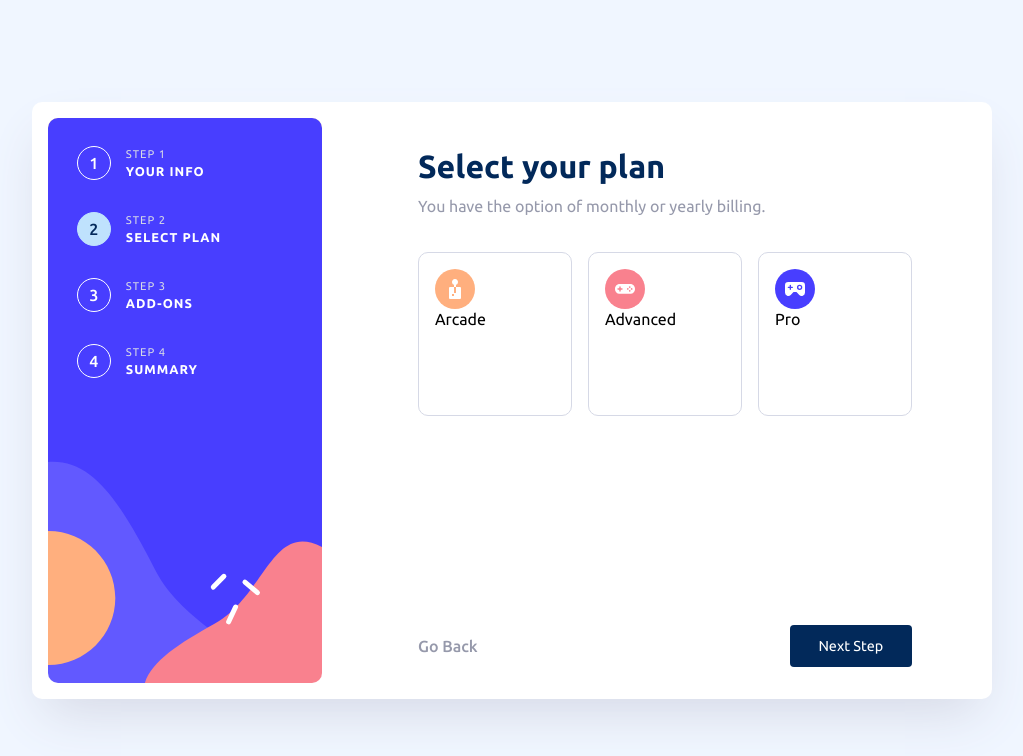
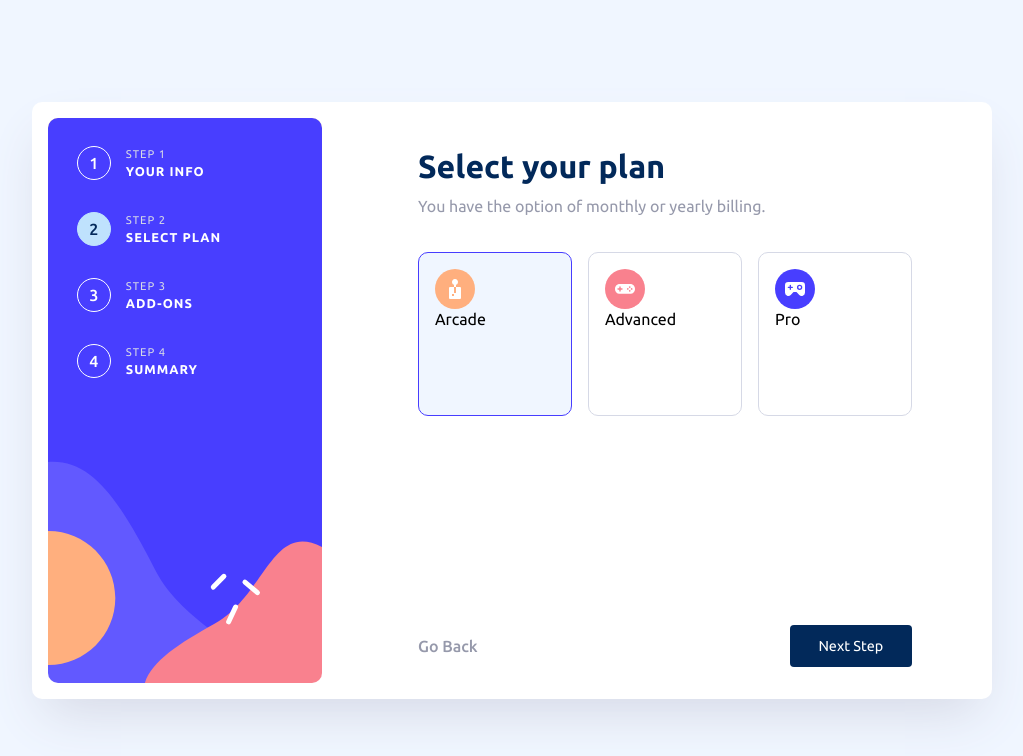
Before and after one commit to kdumagalhaes/multi-step-form, a React (Vite) app: page /select-plan in a window 1280 px wide. Shown: the top 756 px of the page, without its empty margins (128-1151 px from the left). Built offline with nearby package versions, Linux system fonts and the light colour scheme.

Commit message:
Add selected plan value

```diff
--- a/src/components/Content/ContentSelectPlan/ContentSelectPlan.module.scss
+++ b/src/components/Content/ContentSelectPlan/ContentSelectPlan.module.scss
@@ -18,4 +18,9 @@
       border: 1px solid $purplish-blue;
     }
   }
+
+  .selected {
+    background-color: $magnolia;
+    border: 1px solid $purplish-blue;
+  }
 }
--- a/src/components/Content/ContentSelectPlan/ContentSelectPlan.tsx
+++ b/src/components/Content/ContentSelectPlan/ContentSelectPlan.tsx
@@ -7,8 +7,16 @@ const ContentSelectPlan = () => {
     <div className={styles.container}>
       {PLANS.map((plan) => {
         return (
-          <div key={plan.id} role='button' className={styles['plan-card']}>
-            <img src={getIcon(plan.planIcon)} alt='arcade icon' />
+          <div
+            key={plan.id}
+            role='button'
+            className={
+              plan.selected
+                ? `${styles['plan-card']} ${styles.selected}`
+                : `${styles['plan-card']}`
+            }
+          >
+            <img src={getIcon(plan.planIcon)} alt={`${plan.planName} icon`} />
             <p>{plan.planName}</p>
           </div>
         );
--- a/src/constants/plans.ts
+++ b/src/constants/plans.ts
@@ -11,6 +11,7 @@ export const PLANS = [
     planIcon: PlansNames.ARCADE,
     yearPrice: 90,
     monthPrice: 9,
+    selected: true
   },
   {
     id: 2,
@@ -18,6 +19,7 @@ export const PLANS = [
     planIcon: PlansNames.ADVANCED,
     yearPrice: 12,
     monthPrice: 120,
+    selected: false
   },
   {
     id: 3,
@@ -25,5 +27,6 @@ export const PLANS = [
     planIcon: PlansNames.PRO,
     yearPrice: 15,
     monthPrice: 150,
+    selected: false
   },
 ];
```
